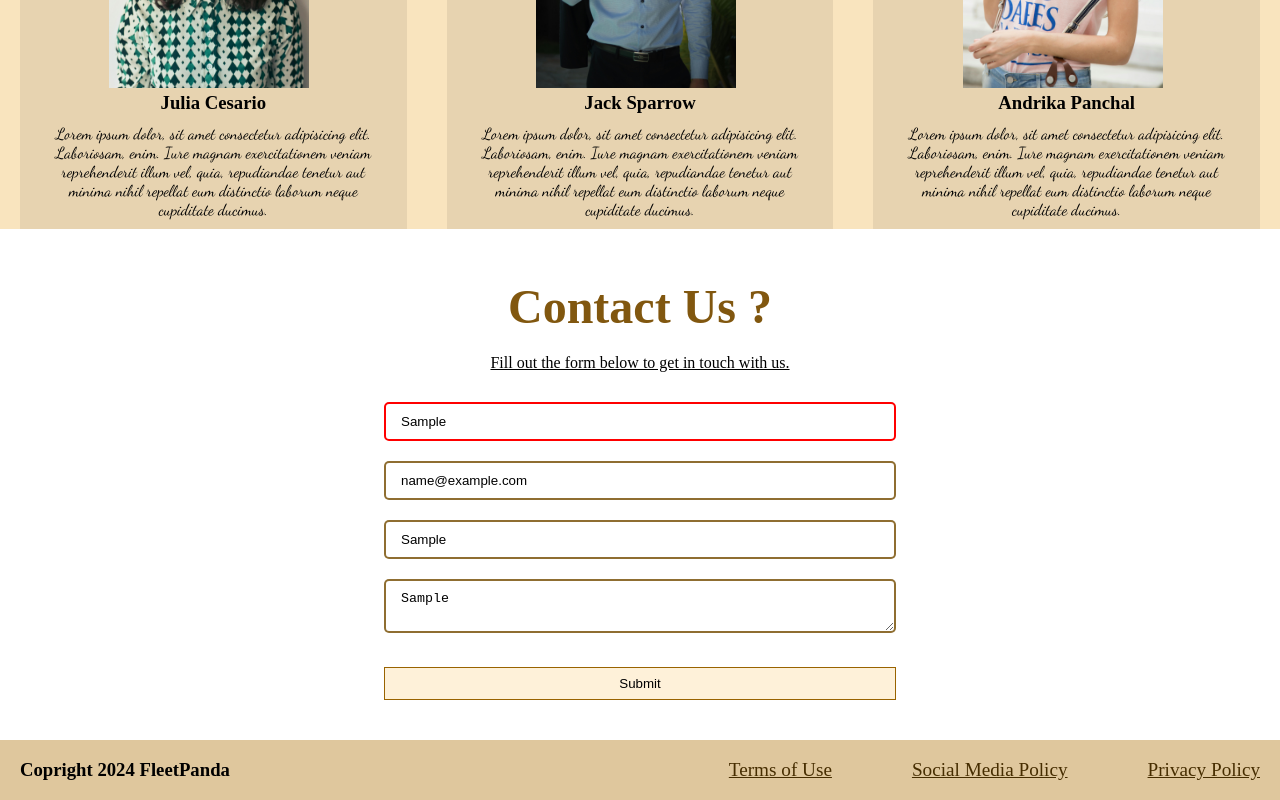
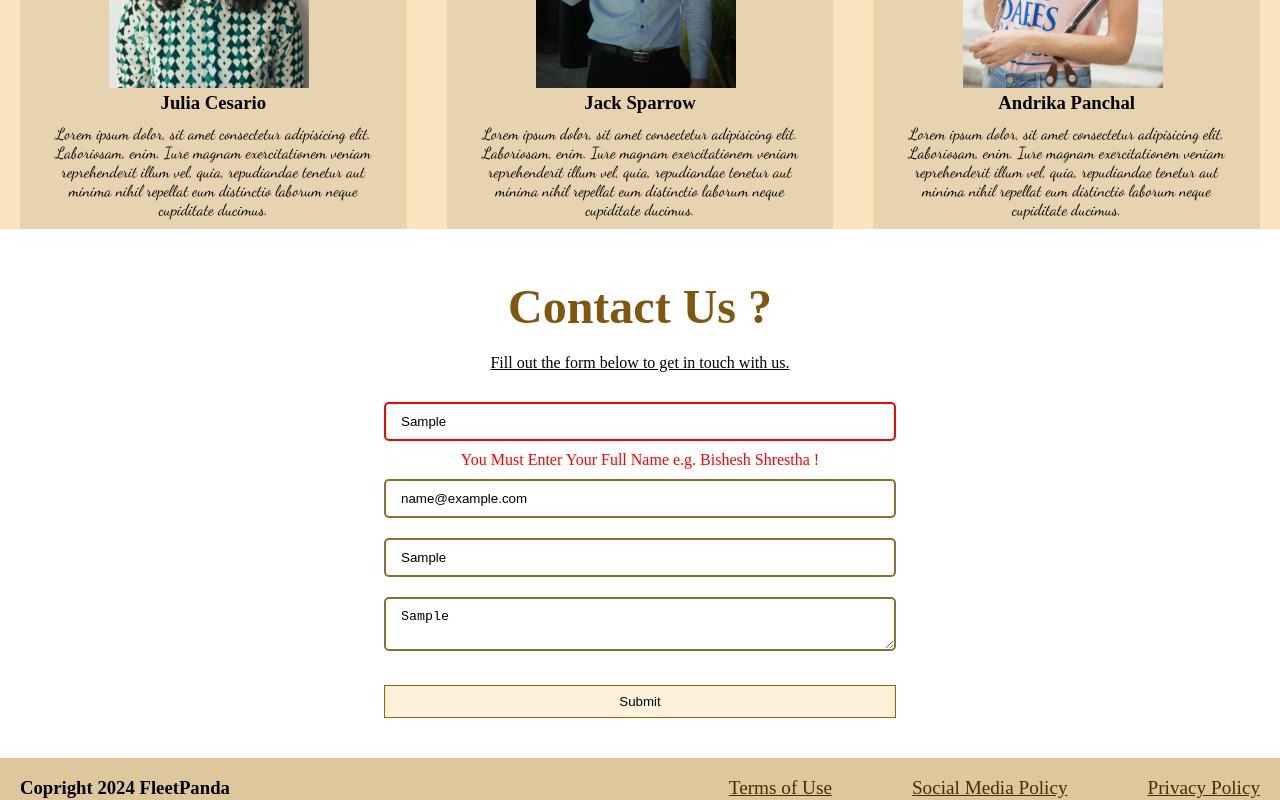
Before and after one commit to stanleybishesh/Fleet-Project, a plain HTML site: page fleet.html in a window 1280 px wide. Both pictures are taken after typing "Sample", "name@example.com", "Sample", "Sample" into the empty fields and a click on the button "Submit". Shown: the part 1379-2179 px from the top of the page. Drawn offline with Linux system fonts and the light colour scheme.

Commit message:
Login.html

```diff
--- a/fleet.html
+++ b/fleet.html
@@ -129,6 +129,7 @@
           <!-- <label for="name">Name</label><br /> -->
           <input type="text" name="name" id="name" placeholder="Name" />
         </div>
+        <div id="error-name"></div>
         <div>
           <!-- <label for="email">Email</label><br /> -->
           <input type="email" name="email" id="email" placeholder="Email" />
--- a/fleet.js
+++ b/fleet.js
@@ -5,8 +5,9 @@ function validateName() {
     document.getElementById("name").placeholder = "Please Enter Your Name !";
     return false;
   } else if (name.trim().indexOf(" ") === -1) {
+    document.getElementById("error-name").style.color = "red";
     document.getElementById("name").style.border = "2px solid red";
-    document.getElementById("name").placeholder =
+    document.getElementById("error-name").innerHTML =
       "You Must Enter Your Full Name e.g. Bishesh Shrestha !";
     return false;
   } else {
@@ -72,7 +73,6 @@ function formHandler(event) {
   if (hasError) {
     return false;
   } else {
-    alert("Form Submitted");
     location.reload();
   }
 
```
Also changed, not shown: login.html (added, +11 -0 lines).
